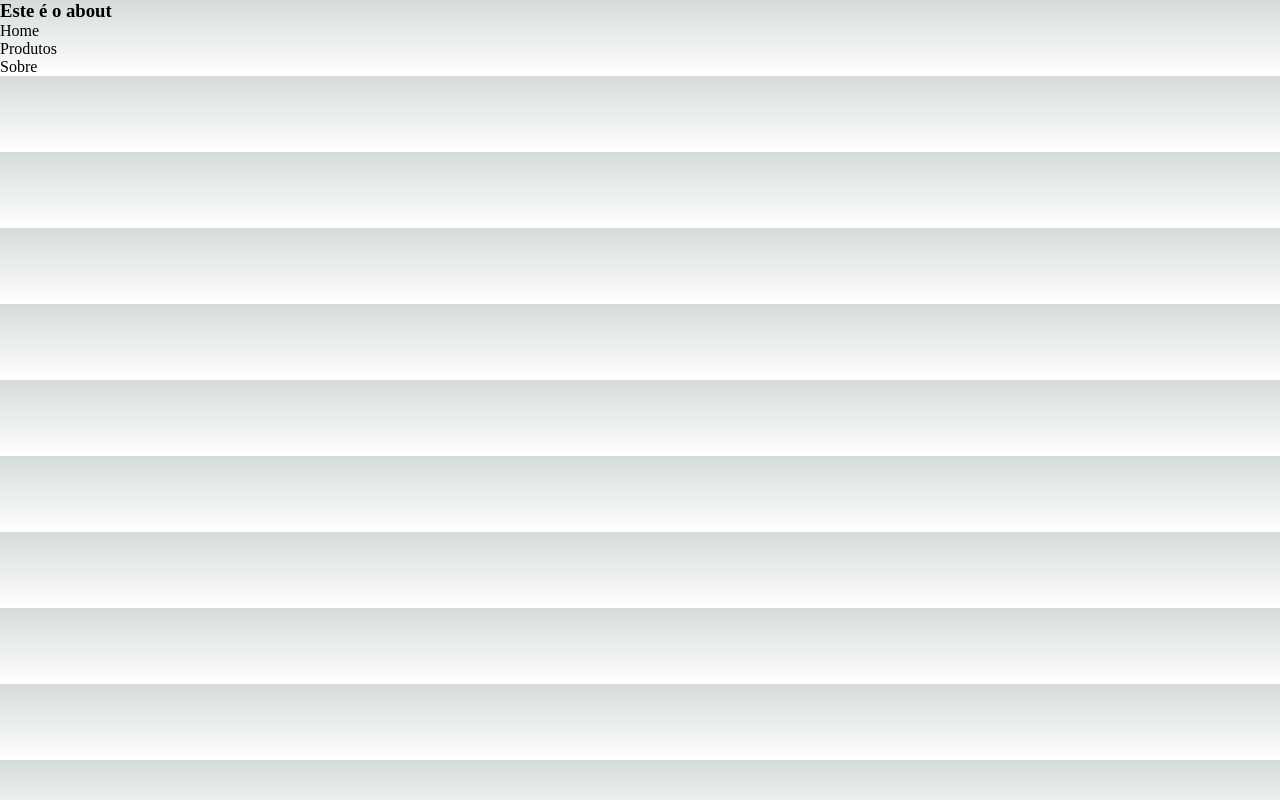
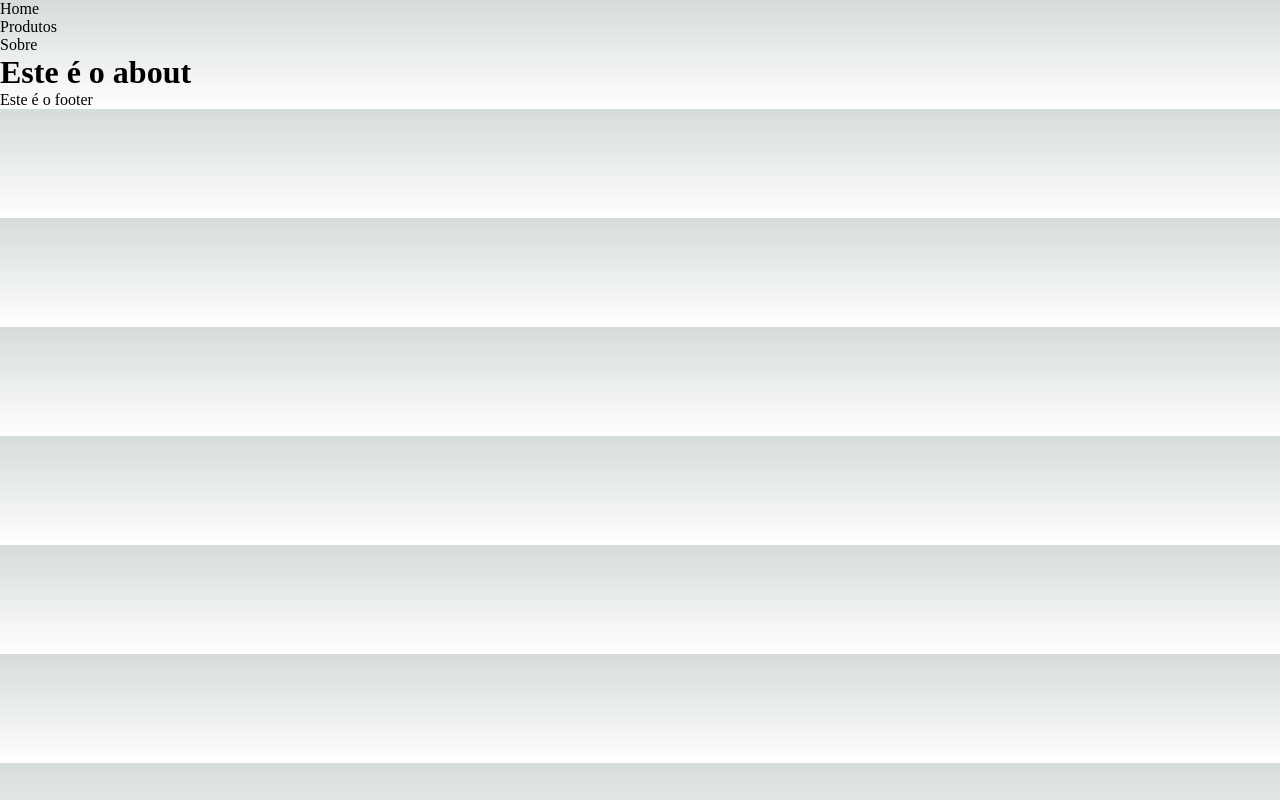
Before and after one commit to vulcao/nextjs-hdc, a Next.js app in the folder 1_helloworld/: page /about in a window 1280 px wide. Built offline with nearby package versions, Linux system fonts and the light colour scheme.

Commit message:
aula 8 finalizada

```diff
--- /dev/null
+++ b/1_helloworld/components/Footer.js
@@ -0,0 +1,7 @@
+export default function Footer() {
+  return (
+    <>
+    <p>Este é o footer</p>
+    </>
+  )
+}
--- /dev/null
+++ b/1_helloworld/components/MainContainer.js
@@ -0,0 +1,14 @@
+import Navbar from './navbar';
+import Footer from './Footer';
+
+export default function MainContainer({children}) {
+  return (
+    <>
+    <Navbar/>
+    <div>
+      {children}
+    </div>
+    <Footer/>
+    </>
+  )
+}
--- a/1_helloworld/pages/_app.tsx
+++ b/1_helloworld/pages/_app.tsx
@@ -1,6 +1,11 @@
 import '@/styles/globals.css'
+import MainContainer from '../components/MainContainer'
 import type { AppProps } from 'next/app'
 
 export default function App({ Component, pageProps }: AppProps) {
-  return <Component {...pageProps} />
+  return (
+  <MainContainer>
+    <Component {...pageProps} />
+  </MainContainer>
+  )
 }
--- a/1_helloworld/pages/about.js
+++ b/1_helloworld/pages/about.js
@@ -1,10 +1,7 @@
-import Navbar from '../components/navbar'
-
 export default function About() {
   return(
     <>
-    <h3>Este é o about</h3>
-    <Navbar></Navbar>
+    <h1>Este é o about</h1>
     </>
   )
 }
--- a/1_helloworld/pages/index.tsx
+++ b/1_helloworld/pages/index.tsx
@@ -1,7 +1,6 @@
 import Head from 'next/head'
 import Image from 'next/image'
 import { Inter } from 'next/font/google'
-import Navbar from '../components/Navbar'
 
 import styles from '@/styles/Home.module.css'
 
@@ -11,7 +10,6 @@ export default function Home() {
   return (
     <>
     <h1>Hello world!</h1>
-    <Navbar></Navbar>
     {/*
       <Head>
         <title>Create Next App</title>
--- a/1_helloworld/pages/products/index.js
+++ b/1_helloworld/pages/products/index.js
@@ -1,9 +1,9 @@
-import Navbar from '../../components/navbar'
+
 export default function Produtos() {
   return(
     <>
-    <h3>Produtos</h3>
-    <Navbar></Navbar>
+    <h1>Produtos</h1>
+
     </>
   )
 }
```
Also changed, not shown: 1 other file (tests, documents, lock files or other folders).
